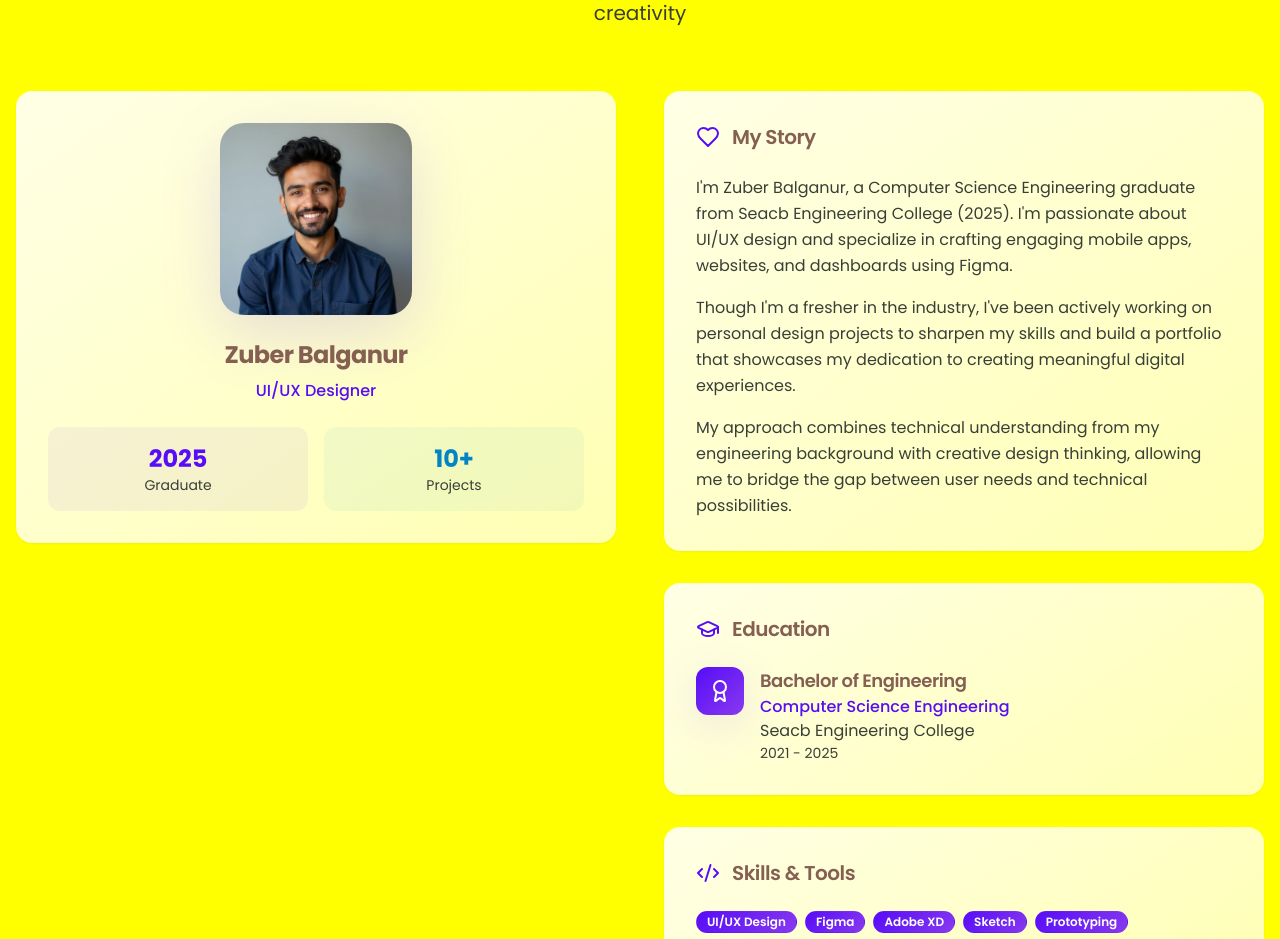
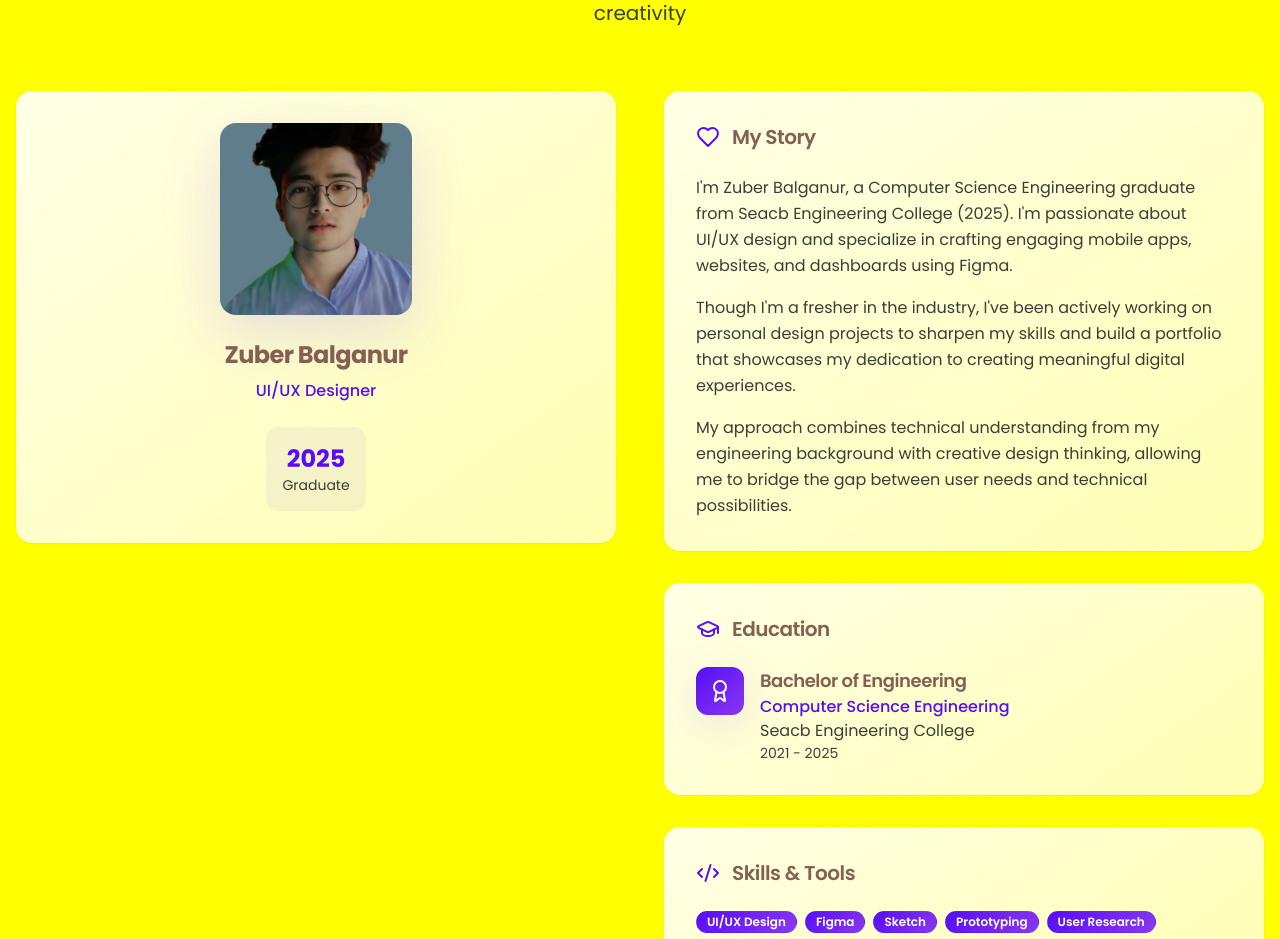
Before and after one commit to itzzubayr-eng/zubayrwork, a React (Vite) app: page /about in a window 1280 px wide. Shown: the part 189-1128 px from the top of the page. Built offline with nearby package versions, Linux system fonts and the light colour scheme.

Commit message:
Update about section
Add profile picture to about section with a square mask. Remove "10+ projects" and "Adobe XD, HTML/CSS, Javascript" from skills.

```diff
--- a/src/pages/About.tsx
+++ b/src/pages/About.tsx
@@ -3,13 +3,13 @@ import { GraduationCap, Award, Heart, Code2 } from 'lucide-react';
 import { Card } from '@/components/ui/card';
 import { Badge } from '@/components/ui/badge';
 import { useScrollAnimation } from '@/hooks/useScrollAnimation';
-import profileImage from '@/assets/zuber-profile.jpg';
+// Profile image will be loaded directly from uploaded file
 
 const About = () => {
   useScrollAnimation();
   const skills = [
-    'UI/UX Design', 'Figma', 'Adobe XD', 'Sketch', 'Prototyping',
-    'User Research', 'Wireframing', 'Design Systems', 'HTML/CSS', 'JavaScript'
+    'UI/UX Design', 'Figma', 'Sketch', 'Prototyping',
+    'User Research', 'Wireframing', 'Design Systems'
   ];
 
   return (
@@ -30,9 +30,9 @@ const About = () => {
           <div className="animate-slide-up">
             <Card className="p-8 bg-gradient-card border-0 glass hover-glow">
               <div className="text-center">
-                <div className="w-48 h-48 mx-auto mb-6 rounded-3xl overflow-hidden shadow-strong">
+                <div className="w-48 h-48 mx-auto mb-6 rounded-2xl overflow-hidden shadow-strong">
                   <img
-                    src={profileImage}
+                    src="/lovable-uploads/5caecb35-5ad5-4c07-b14c-750ee74eda92.png"
                     alt="Zuber Balganur"
                     className="w-full h-full object-cover"
                   />
@@ -41,14 +41,10 @@ const About = () => {
                 <h2 className="text-2xl font-bold mb-2">Zuber Balganur</h2>
                 <p className="text-primary font-medium mb-6">UI/UX Designer</p>
 
-                <div className="grid grid-cols-2 gap-4 text-center">
-                  <div className="p-4 rounded-xl bg-primary/5">
+                <div className="text-center">
+                  <div className="p-4 rounded-xl bg-primary/5 inline-block">
                     <div className="text-2xl font-bold text-primary">2025</div>
                     <div className="text-sm text-muted-foreground">Graduate</div>
-                  </div>
-                  <div className="p-4 rounded-xl bg-accent/5">
-                    <div className="text-2xl font-bold text-accent">10+</div>
-                    <div className="text-sm text-muted-foreground">Projects</div>
                   </div>
                 </div>
               </div>
```
Also changed, not shown: public/lovable-uploads/5caecb35-5ad5-4c07-b14c-750ee74eda92.png (added).
